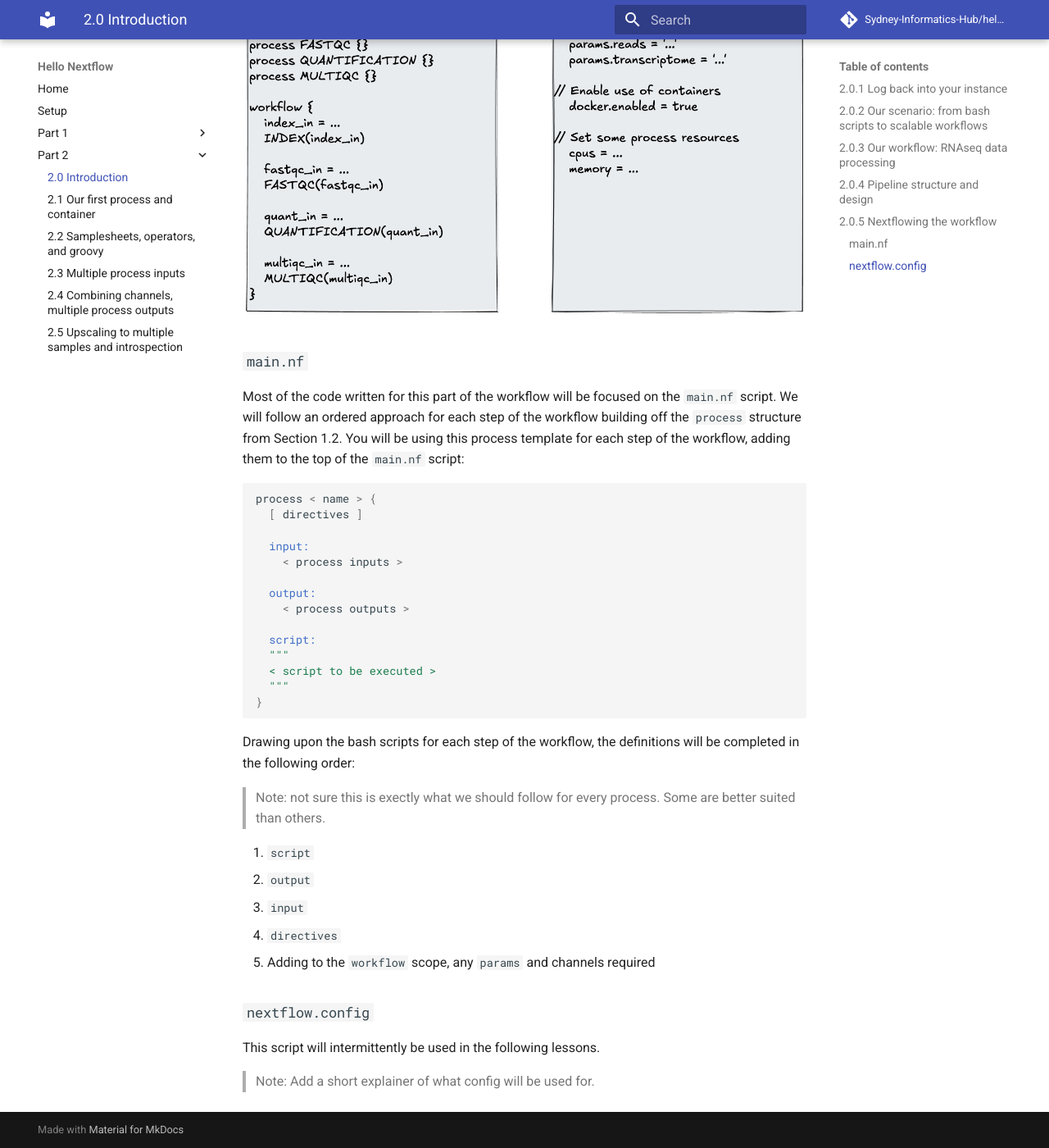
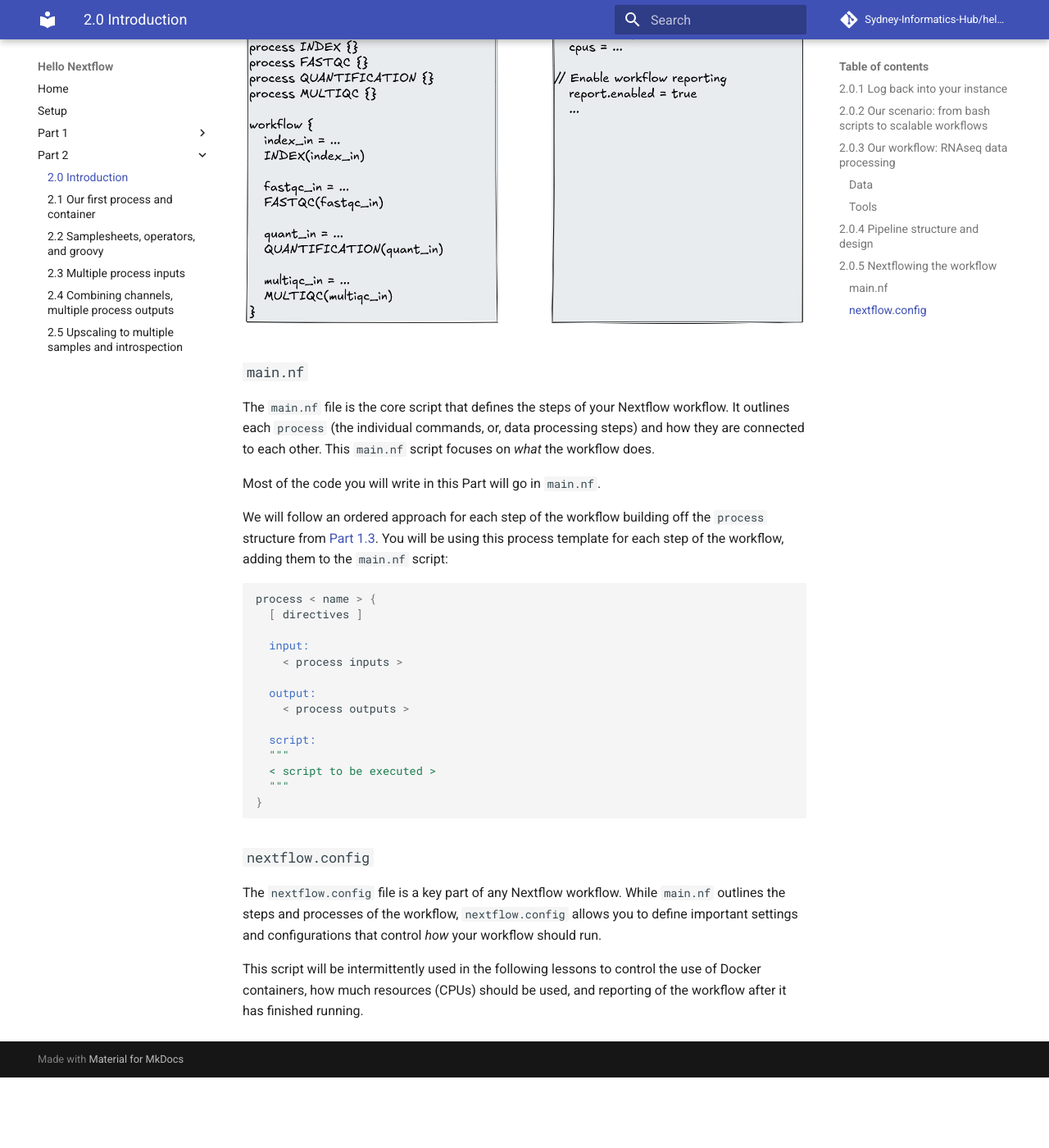
Before and after one commit to Sydney-Informatics-Hub/hello-nextflow, an MkDocs documentation site: the page built from docs/part2/00_intro.md, in a window 1280 px wide and 1400 px high, scrolled down 3648 px. Shown: the whole window at 82% size. Built offline with MkDocs 1.6.1 and Material for MkDocs 9.7.7, drawn with Linux system fonts in a browser that asks for light colours; comment, search, counter and statistics services are not loaded; after the commit the page ends 4962 px from its top, so only the background shows below that; some of the changed text lies outside the part shown.

Commit message:
Update and format 2.0

````diff
--- a/docs/part2/00_intro.md
+++ b/docs/part2/00_intro.md
@@ -52,32 +52,30 @@ across many samples.**
 
 You decide to use Nextflow.
 
-Take a look at the scripts your colleague provided:
+!!! question "Exercise"
 
-```bash title="navigate to the bash scripts"
-cd ~/hello-nextflow/part2/data/bash-scripts
-```
+    View the bash scripts your colleague provided:
 
-Note the different scripts in this directory:
+    1. Use either the VSCode File Explorer, or the integrated terminal to navgiate
+    to the `~/part2/bash_scripts/` directory.
+    2. Inspect the scripts (open in a VSCode tab, or text editor in the terminal).
 
-* Task level scripts runs individual data processing steps of the workflow. One script per process.
-* `single_sample.sh` runs each script over one sample, sample name is provided as an argument for some scripts
-* `multi_sample.sh` runs each script within a loop
+    Each script runs a single data processing step and are run in order of the prefixed number.
 
-!!! question "Exercise: examine the bash scripts"
-
-    What are some limitations of these scripts in terms of workflow execution and monitoring?
+    What are some limitations of these scripts in terms of running them in a
+    pipeline and monitoring it?
 
     ??? note "Solution"
-        * No parallelism: processes run iteratively, increasing overall runtime and limiting scalability.
-        * No error handling: if a step fails, may propagate errors or incomplete results into subsequent steps.
-        * Something about cache/dependency tracking
-        * No resource management: inefficient resource usage, no guarantee processes are able to access the CPU, RAM, disk space they need.
-        * No software management: assumes same environment is available every time it is run.
+
+        * **No parallelism**: processes run iteratively, increasing overall runtime and limiting scalability.
+        * **No error handling**: if a step fails, may propagate errors or incomplete results into subsequent steps.
+        * **No caching**: if a step fails, you either need to re-run from the beginning or edit the script to exclude the files that have already run.
+        * **No resource management**: inefficient resource usage, no guarantee processes are able to access the CPU, RAM, disk space they need.
+        * **No software management**: assumes same environment is available every time it is run.
 
 ## 2.0.3 Our workflow: RNAseq data processing
 
-!!! danger "Don't worry if you don't have prior knowledge of RNAseq"
+!!! danger "Don't worry if you don't have prior knowledge of RNAseq!"
 
     The focus of this workshop is on learning Nextflow, the RNAseq data we
     are using in this part are just a practical example to help you understand
@@ -88,18 +86,21 @@ biomedicine, agriculture and evolutionary studies. In our scenario we are going
 run through some basic core steps that allow us to explore different aspects of
 Nextflow.
 
-**Data**
+### Data
 
 The data we will use includes:
 
 - `*.fastq`: Paired-end RNAseq reads from three different samples (gut, liver,
-lung)
-- `transcriptome.fa`
+lung).
+- `transcriptome.fa`: A transcriptome file.
+- `samplesheet*.csv`: CSV files that help us track which files belong to which
+samples.
 
-**Tools**
+### Tools
 
 We will be implementing and integrating three commonly used bioinformatics
 tools:
+
 1. [Salmon](https://combine-lab.github.io/salmon/) is a tool for quantifying molecules known as transcripts through RNA-seq data.
 2. [FastQC](https://www.bioinformatics.babraham.ac.uk/projects/fastqc/) is a tool for quality analysis of high throughput sequence data. You can think of it as a way to assess the quality of your data.
 3. [MultiQC](https://multiqc.info/) searches a given directory for analysis logs and compiles an HTML report for easy viewing. It's a general use tool, perfect for summarising the output from numerous bioinformatics tools.
@@ -119,6 +120,8 @@ Having reviewed the bash scripts, we've decided to keep its modular structure an
 
 ![](./img/2.0_workflow.png)
 
+> Update workflow with folder index output
+
 ## 2.0.5 Nextflowing the workflow
 
 Each lesson in part 2 of our workshop focuses on implementing one process of
@@ -129,11 +132,17 @@ in a single `main.nf` file and lightly use a `nextflow.config` file for configur
 
 ### `main.nf`
 
-Most of the code written for this part of the workflow will be focused on the
-`main.nf` script. We will follow an ordered approach for each step of the workflow
-building off the `process` structure from Section 1.2. You will be using this
-process template for each step of the workflow, adding them to the top of the
-`main.nf` script:
+The `main.nf` file is the core script that defines the steps of your Nextflow
+workflow. It outlines each `process` (the individual commands, or, data
+processing steps) and how they are connected to each other. This `main.nf`
+script focuses on _what_ the workflow does.
+
+Most of the code you will write in this Part will go in `main.nf`.
+
+We will follow an ordered approach for each step of the workflow
+building off the `process` structure from [Part 1.3](../part1/03_hellonf.md).
+You will be using this process template for each step of the workflow, adding
+them to the `main.nf` script:
 
 ```groovy
 process < name > {
@@ -152,18 +161,13 @@ process < name > {
 }
 ```
 
-Drawing upon the bash scripts for each step of the workflow, the definitions will
-be completed in the following order:
-
-> Note: not sure this is exectly what we should follow for every process. Some are better suited than others.
-
-1. `script`
-2. `output`
-3. `input`
-4. `directives`
-5. Adding to the `workflow` scope, any `params` and channels required
-
 ### `nextflow.config`
 
-This script will intermittently be used in the following lessons.
-> Note: Add a short explainer of what config will be used for.
+The `nextflow.config` file is a key part of any Nextflow workflow.
+While `main.nf` outlines the steps and processes of the workflow,
+`nextflow.config` allows you to define important settings and configurations
+that control _how_ your workflow should run.
+
+This script will be intermittently used in the following lessons to control
+the use of Docker containers, how much resources (CPUs) should be used, and
+reporting of the workflow after it has finished running.
````
Also changed, not shown: docs/part2/img/2.0_main_config.png.
